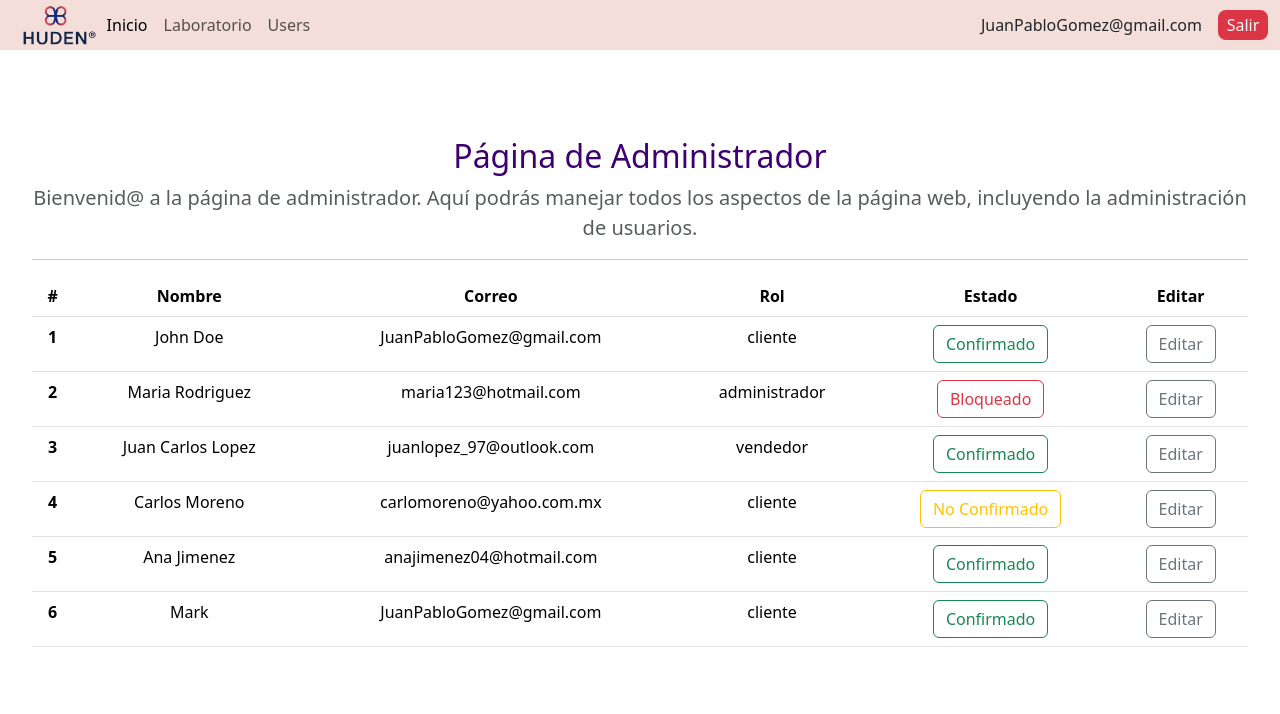
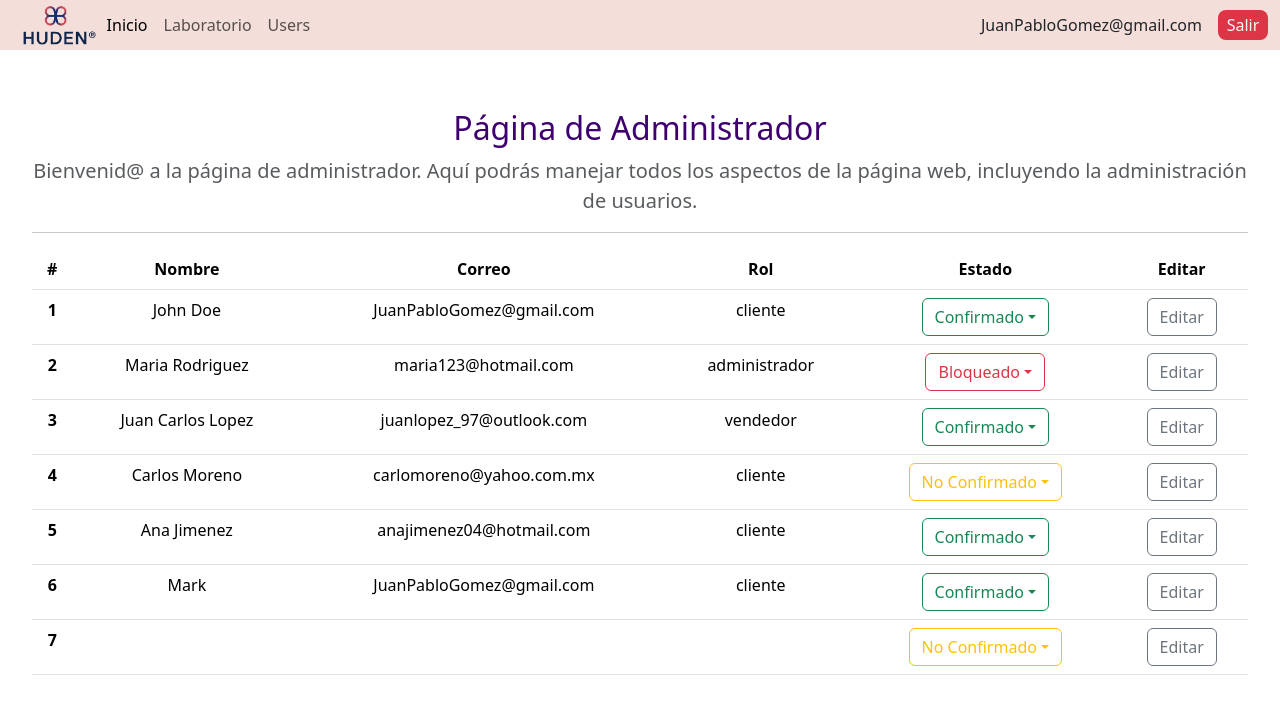
Before and after one commit to endyleyms/HUDEN, a React (Vite) app: page /admin in a window 1280 px wide. Shown: the top 714 px of the page. Built offline with nearby package versions, Linux system fonts and the light colour scheme.

Commit message:
dropdown select status

```diff
--- /dev/null
+++ b/src/Components/Dropdown.jsx
@@ -0,0 +1,54 @@
+import React, { useState } from 'react'
+
+function Dropdown({user}) {
+  const [selected, setSecelted]= useState(user?.status);
+  const [show, setShow]= useState(false);
+  console.log("show", show)
+  const handleSelect = (status) => {
+    setSecelted(status);
+    setShow(!show);
+  };
+  const getButtonClass = (status) => {
+    if (status === 'Confirmado') {
+      return 'btn-outline-success';
+    } else if (status === 'No Confirmado') {
+      return 'btn-outline-warning';
+    } else {
+      return 'btn-outline-danger';
+    }
+  };
+  return (
+    <div class="dropdown">
+      <button
+        type="button"
+        className={`btn dropdown-toggle ${getButtonClass(selected)}`}
+        data-bs-toggle="dropdown"
+        aria-expanded="false"
+        onClick={()=>setShow(!show)}
+      >
+        {selected}
+      </button>
+      {show &&
+        <ul class="list-group">
+          <li className={`list-group-item ${selected === 'Confirmado'}`}>
+            <a onClick={() => handleSelect('Confirmado')}>
+              Confirmado
+            </a>
+          </li>
+          <li className={`list-group-item ${selected === 'No Confirmado'}`}>
+            <a onClick={() => handleSelect('No Confirmado')}>
+              No Confirmado
+            </a>
+          </li>
+          <li className={`list-group-item ${selected === 'Bloqueado'}`}>
+            <a onClick={() => handleSelect('Bloqueado')} >
+              Bloqueado
+            </a>
+          </li>
+        </ul>
+      }
+    </div>
+  )
+}
+
+export default Dropdown
--- a/src/Components/ItemTable.jsx
+++ b/src/Components/ItemTable.jsx
@@ -1,4 +1,5 @@
 import React, { useState } from 'react'
+import Dropdown from './Dropdown';
 
 function ItemTable({user, index}) {
   const [isEditing, setIsEditing] = useState(false);
@@ -33,12 +34,7 @@ function ItemTable({user, index}) {
       </>
       }
       <td>
-        {user.status === 'Confirmado' ?
-        <button type="button" className="btn btn-outline-success">{user.status}</button>
-        :user.status === 'No Confirmado' ?
-        <button type="button" className="btn btn-outline-warning">{user.status}</button>
-        : <button type="button" className="btn btn-outline-danger">{user.status}</button>
-        }
+        <Dropdown user={user}/>
       </td>
       <td>
         <button type="button" className="btn btn-outline-secondary" onClick={sendIndexEdit}>{isEditing ? 'Modificar' : 'Editar'}</button>
--- a/src/Pages/Admin.jsx
+++ b/src/Pages/Admin.jsx
@@ -39,6 +39,12 @@ function Admin() {
       email: "JuanPabloGomez@gmail.com",
       role: "cliente",
       status: "Confirmado"
+    },
+    {
+      name: "",
+      email: "",
+      role: "",
+      status: "No Confirmado"
     }
   ]
   return (
```
